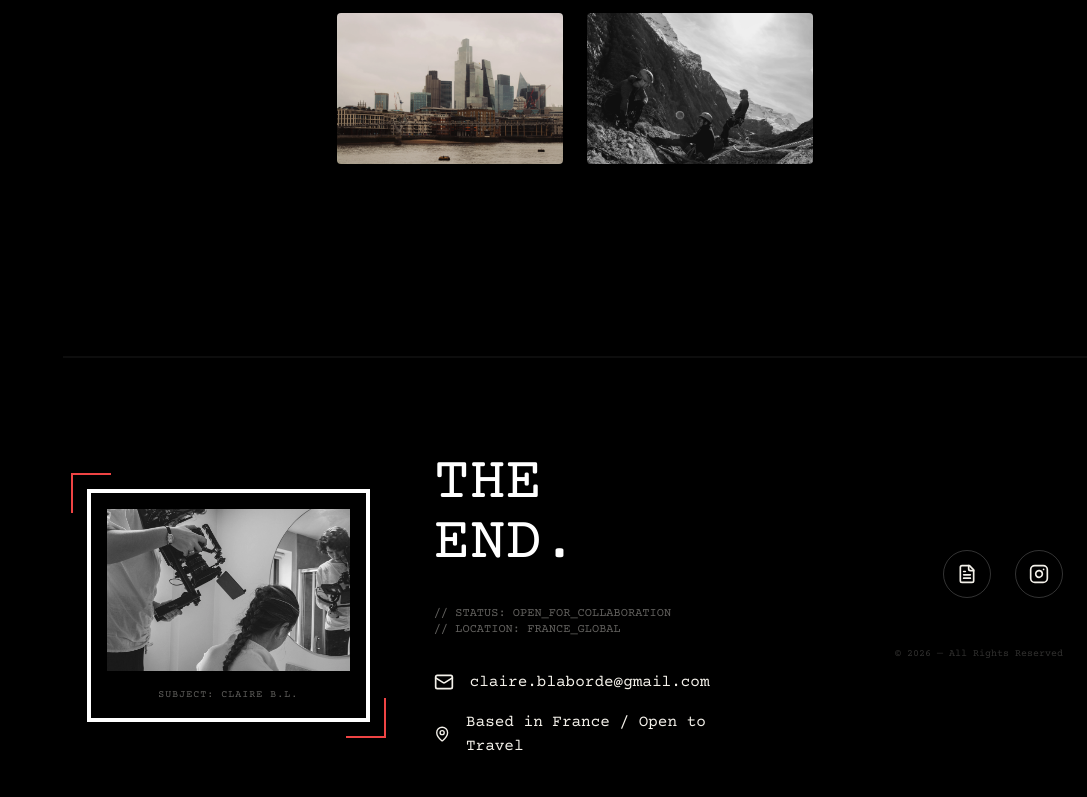
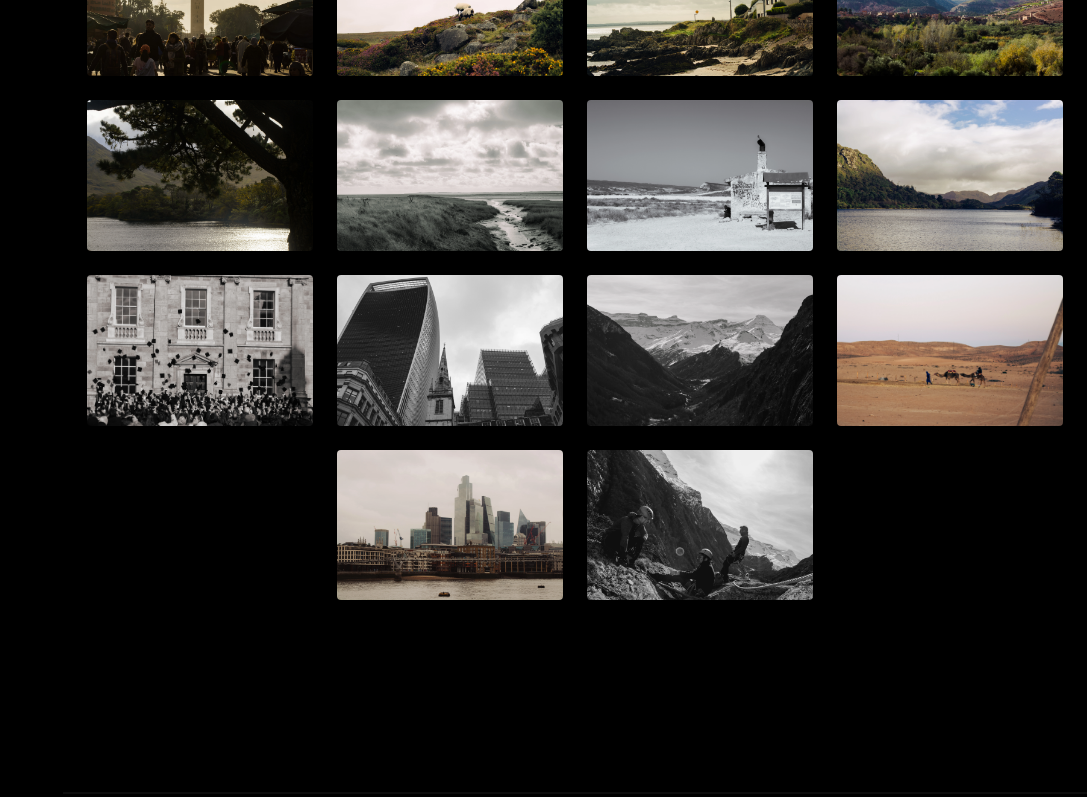
Before and after one commit to cl4iire/portfolioClaire, a React (Vite) app: page / in a window 1280 px wide. Shown: the part 6836-7633 px from the top of the page, without its empty margins (193-1280 px from the left). Built offline with nearby package versions, Linux system fonts and the light colour scheme.

Commit message:
suppr "Fin"

```diff
--- a/src/components/Footer.tsx
+++ b/src/components/Footer.tsx
@@ -33,7 +33,6 @@ export const Footer = ({ t, onCvOpen, onImageClick }: FooterProps) => {
 
           {/* Contact */}
           <div className="space-y-8">
-            <h2 className="text-6xl font-display uppercase">{t.theEnd}</h2>
             <p className="opacity-40 max-w-xs font-mono text-xs">
               // {t.status} <br />
               // {t.location}
```
Also changed, not shown: src/assets/projects/photographies/motors_and_blues/article/ARTICLE_MOTORS_AND_BLUES_2.webp (added).
